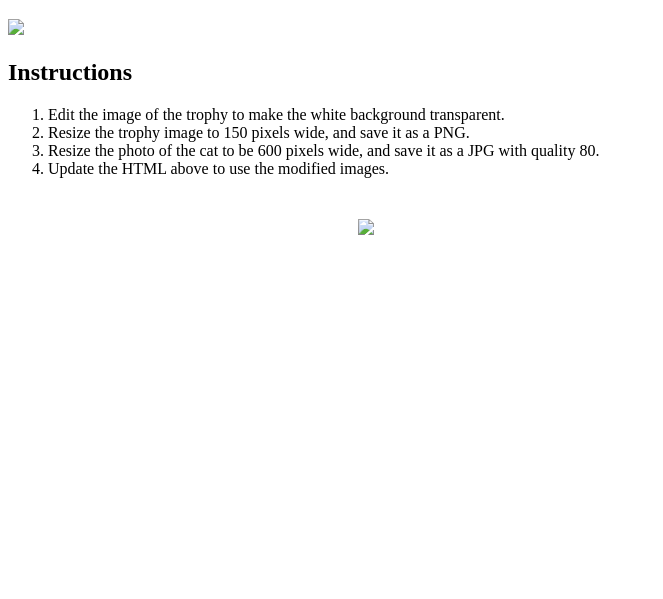
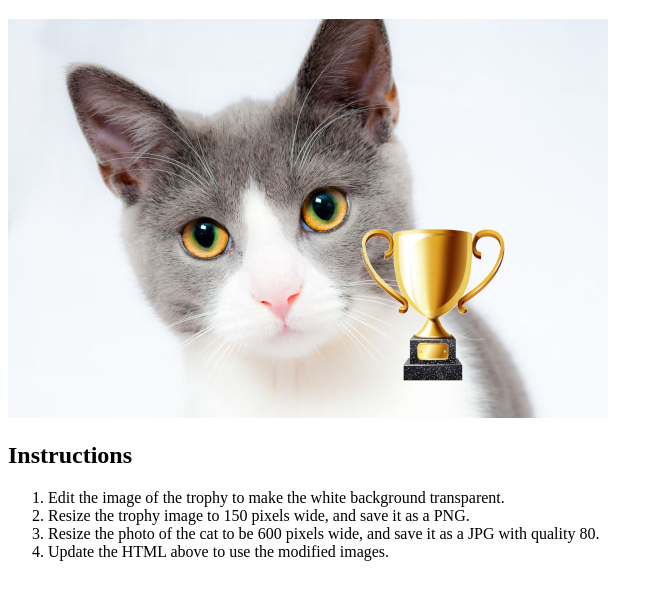
Before and after one commit to korenenyles/js-workingWithImages, a plain HTML site: page index.html in a window 1280 px wide. Shown: the part 61-660 px from the top of the page, without its empty margins (0-663 px from the left). Drawn offline with Linux system fonts and the light colour scheme.

Commit message:
Adds Images and Edits html

```diff
--- a/index.html
+++ b/index.html
@@ -19,8 +19,8 @@
 <body>
 	<h1>Cat with Trophy, 2018</h1>
 	<div id="pictureframe">
-		<img src="./cat.jpg" width="600">
-		<img id="trophy" src="./trophy.jpg" width="150">
+		<img src="src/img/cat600.jpg" width="600">
+		<img id="trophy" src="src/img/trophy150.png" width="150">
 	</div>
 
 	<h2>Instructions</h2>
```
Also changed, not shown: src/img/cat600.jpg (added), src/img/trophy150.png (added).
